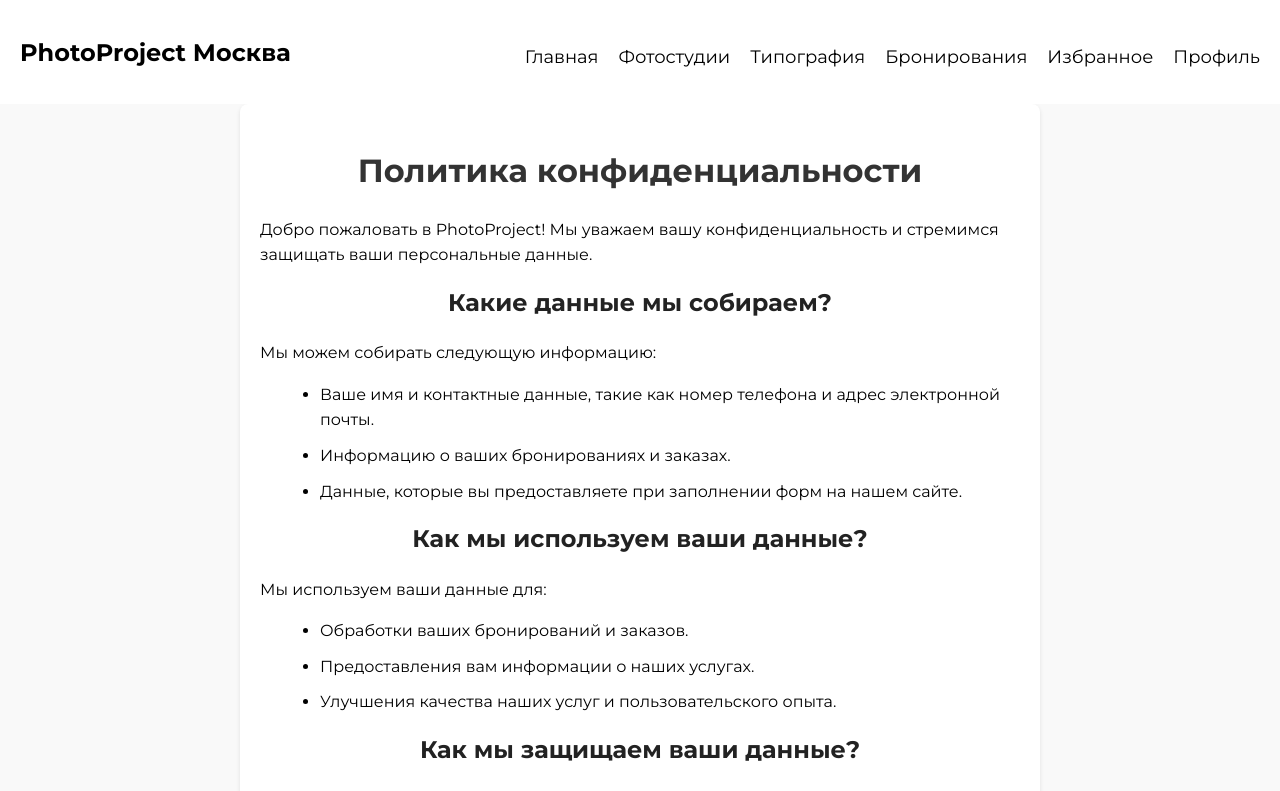
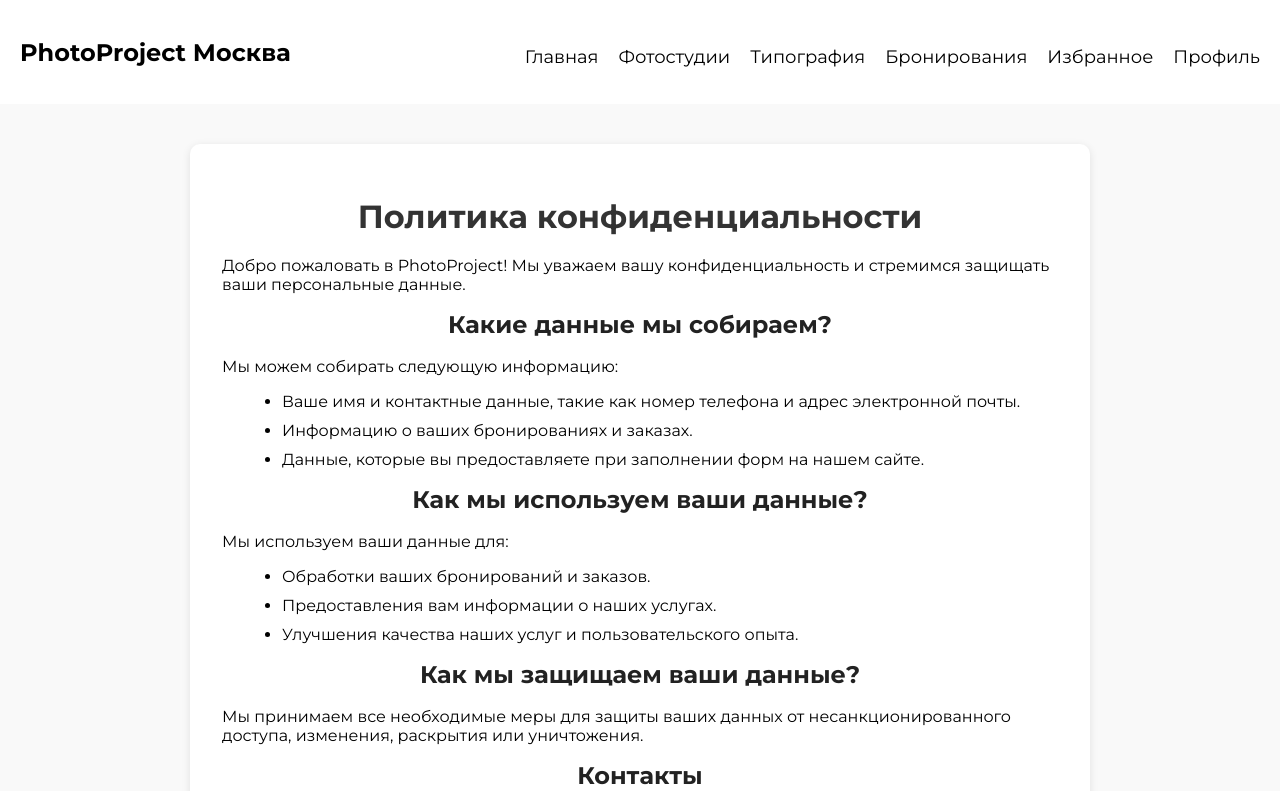
Before and after one commit to MaximkaProMax/graduation, a React (Vite) app in the folder photoproject/: page /privacy-policy in a window 1280 px wide. Shown: the top 791 px of the page. Built offline with nearby package versions, Linux system fonts and the light colour scheme; no server answers.

Commit message:
Standardization of card design for additional pages

```diff
--- a/photoproject/src/components/Contacts.css
+++ b/photoproject/src/components/Contacts.css
@@ -1,10 +1,11 @@
 .contacts-container {
-    max-width: 800px;
-    margin: 0 auto;
-    padding: 20px;
-    background-color: white; /* Установлен белый фон для карточки */
-    border-radius: 8px;
-    box-shadow: 0 2px 4px rgba(0, 0, 0, 0.1);
+  max-width: 900px;
+  margin: 40px auto 40px auto;
+  padding: 32px;
+  background: #fff;
+  border-radius: 10px;
+  box-shadow: 0 2px 8px rgba(0,0,0,0.10);
+  box-sizing: border-box;
 }
 
 .contacts-container h1 {
--- a/photoproject/src/components/PrivacyPolicy.css
+++ b/photoproject/src/components/PrivacyPolicy.css
@@ -1,11 +1,11 @@
 .privacy-policy-container {
-    max-width: 800px;
-    margin: 0 auto;
-    padding: 20px;
-    background-color: white;
-    border-radius: 8px;
-    box-shadow: 0 2px 4px rgba(0, 0, 0, 0.1);
-    line-height: 1.6;
+  max-width: 900px;
+  margin: 40px auto 40px auto;
+  padding: 32px;
+  background: #fff;
+  border-radius: 10px;
+  box-shadow: 0 2px 8px rgba(0,0,0,0.10);
+  box-sizing: border-box;
 }
 
 .privacy-policy-container h1 {
--- a/photoproject/src/components/Reviews.css
+++ b/photoproject/src/components/Reviews.css
@@ -1,11 +1,11 @@
 .reviews-container {
-    max-width: 800px;
-    margin: 0 auto; /* Центрирование контейнера */
-    padding: 20px;
-    background-color: white;
-    box-shadow: 0 2px 4px rgba(0, 0, 0, 0.1);
-    border-radius: 5px;
-    overflow-x: auto; /* Добавляем горизонтальную прокрутку */
+  max-width: 1200px;
+  margin: 40px auto 40px auto;
+  padding: 32px;
+  background: #fff;
+  border-radius: 10px;
+  box-shadow: 0 2px 8px rgba(0,0,0,0.10);
+  box-sizing: border-box;
 }
 
 .reviews-container h2 {
```
Lines whose indentation alone changed are shown as unchanged.
